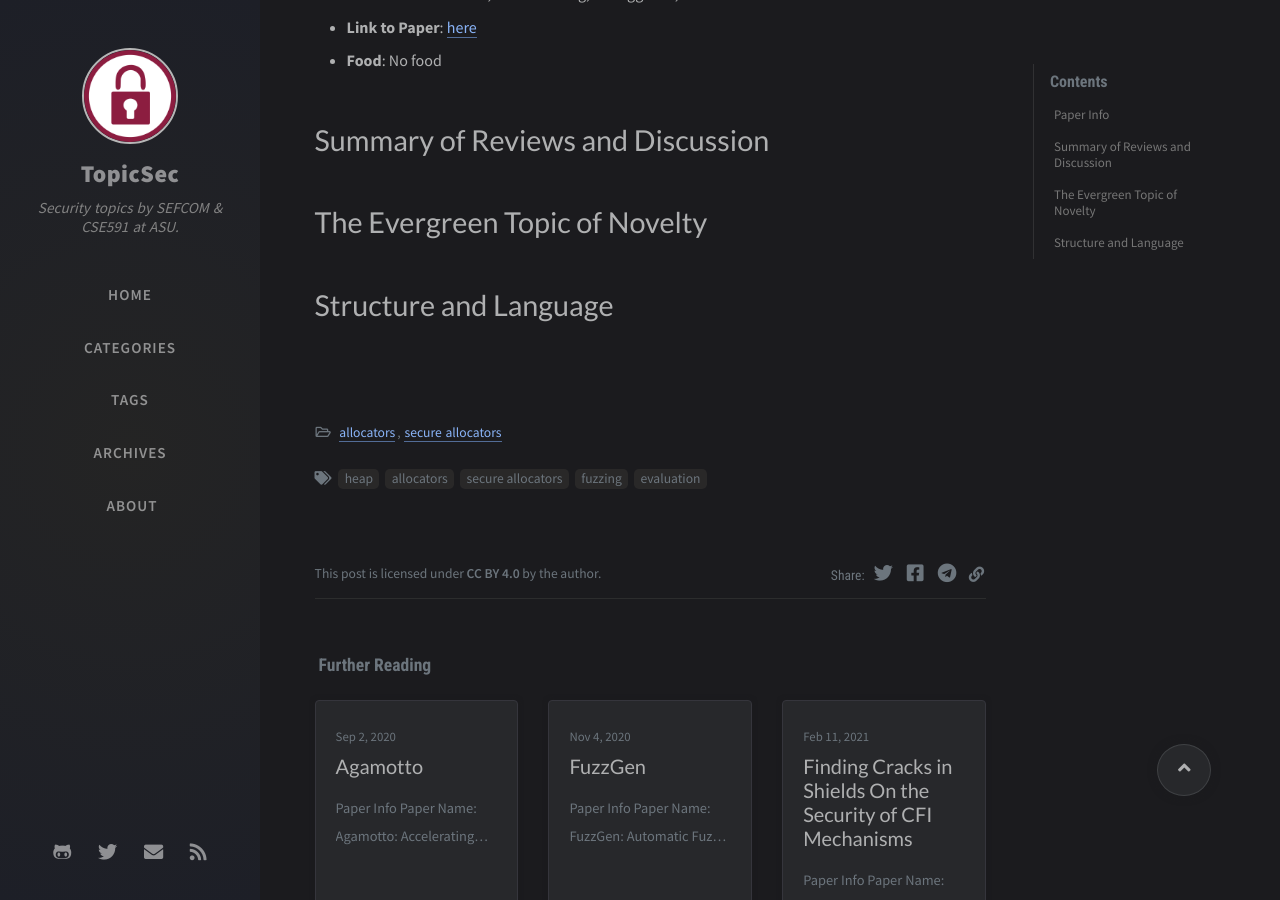
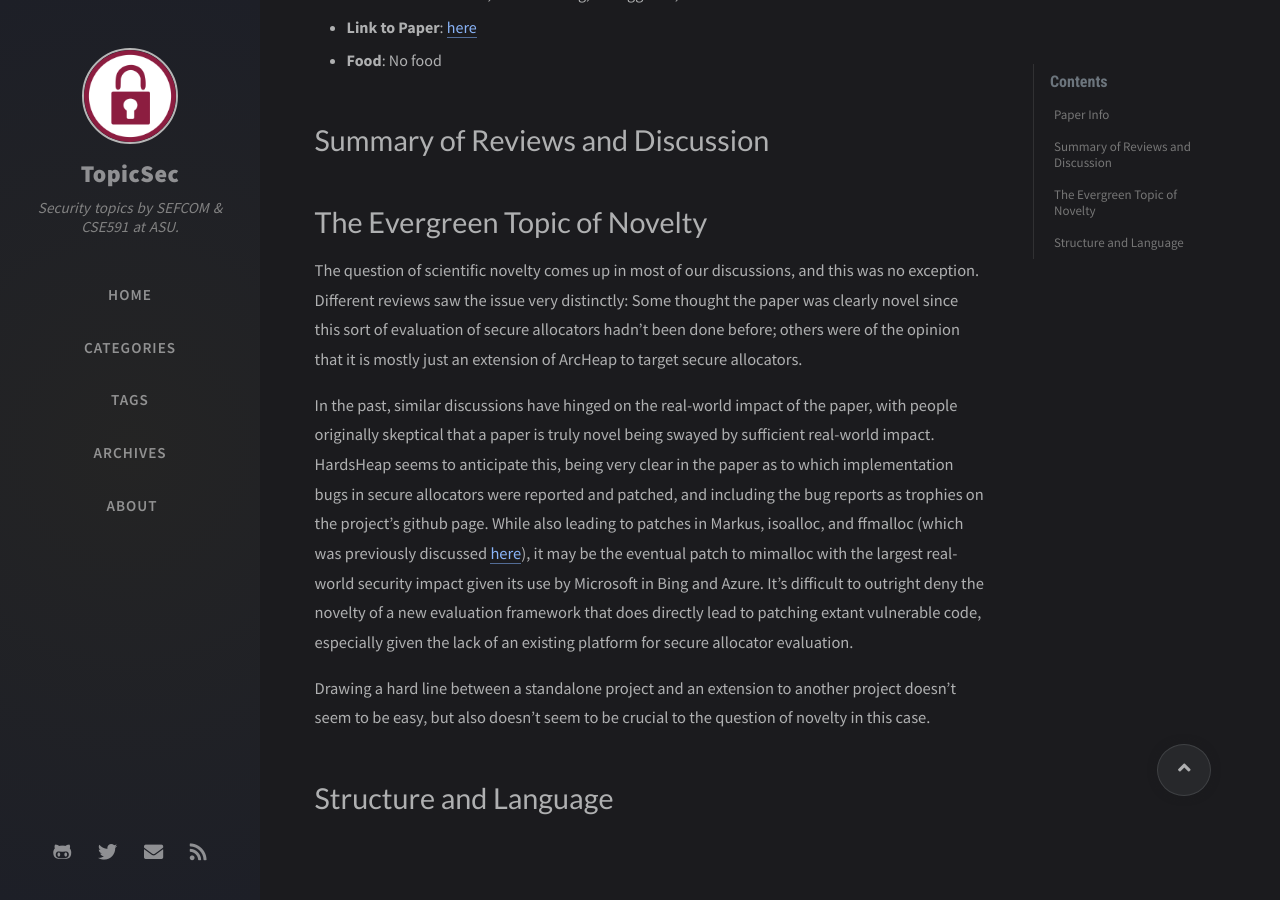
Before and after one commit to TopicSec/topicsec.github.io, a Jekyll site: the page built from _posts/2022-01-26-hardsheap.md, in a window 1280 px wide and 900 px high, scrolled down 417 px. Built offline with Jekyll 4.4.1, drawn with Linux system fonts in a browser that asks for light colours; nearby versions of some CDN libraries; comment, search, counter and statistics services are not loaded.

Commit message:
First draft of novelty section.

```diff
--- a/_posts/2022-01-26-hardsheap.md
+++ b/_posts/2022-01-26-hardsheap.md
@@ -17,4 +17,15 @@ pin: true
 
 # The Evergreen Topic of Novelty
 
+The question of scientific novelty comes up in most of our discussions, and this was no exception.
+Different reviews saw the issue very distinctly:
+Some thought the paper was clearly novel since this sort of evaluation of secure allocators hadn't been done before; others were of the opinion that it is mostly just an extension of ArcHeap to target secure allocators.
+
+In the past, similar discussions have hinged on the real-world impact of the paper, with people originally skeptical that a paper is truly novel being swayed by sufficient real-world impact.
+HardsHeap seems to anticipate this, being very clear in the paper as to which implementation bugs in secure allocators were reported and patched, and including the bug reports as trophies on the project's github page.
+While also leading to patches in Markus, isoalloc, and ffmalloc (which was previously discussed [here](https://topicsec.github.io/posts/preventing-uaf-with-fast-forward-allocation/)), it may be the eventual patch to mimalloc with the largest real-world security impact given its use by Microsoft in Bing and Azure.
+It's difficult to outright deny the novelty of a new evaluation framework that does directly lead to patching extant vulnerable code, especially given the lack of an existing platform for secure allocator evaluation.
+
+Drawing a hard line between a standalone project and an extension to another project doesn't seem to be easy, but also doesn't seem to be crucial to the question of novelty in this case.
+
 # Structure and Language
```
